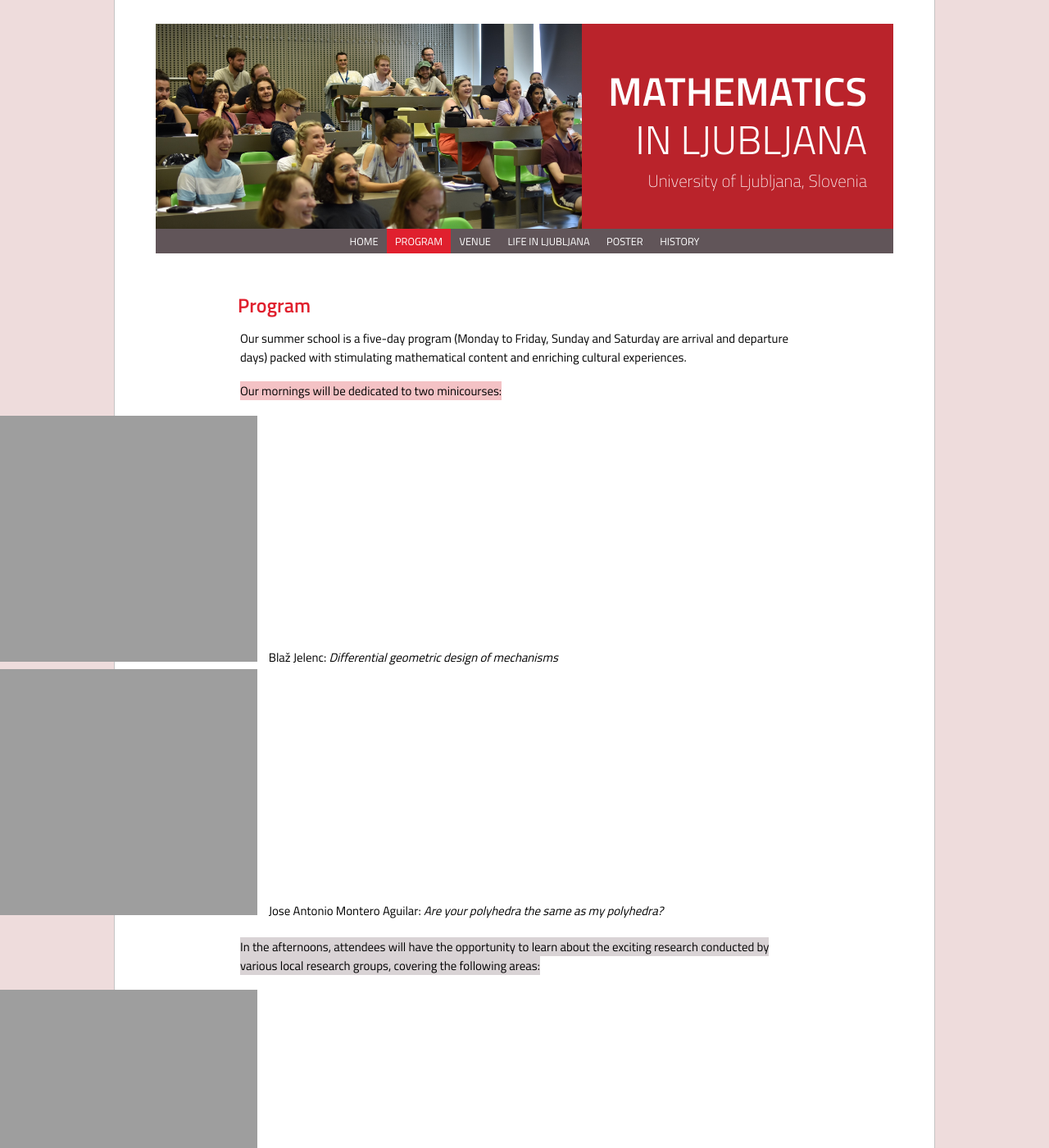
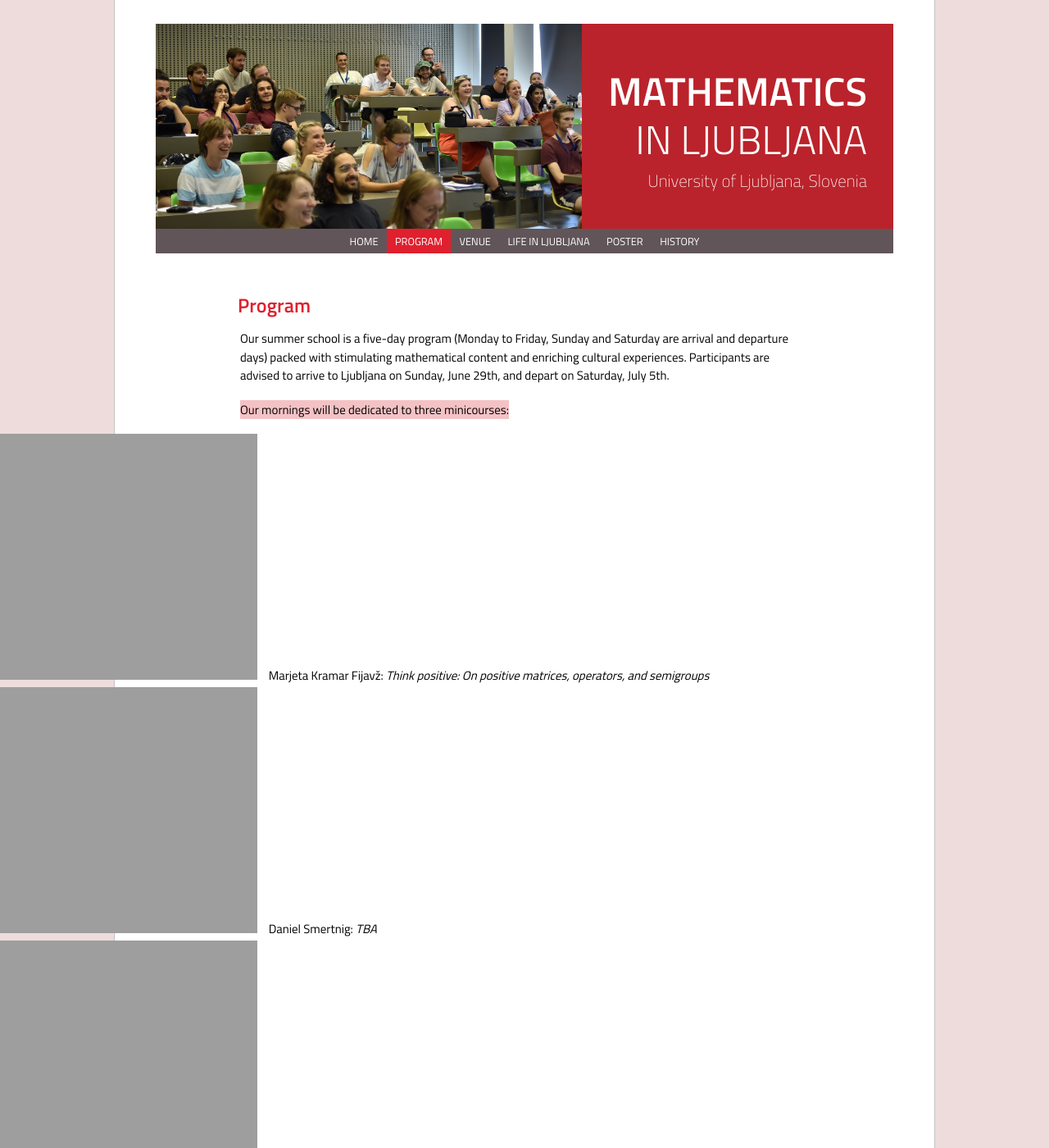
Before and after one commit to ul-fmf/mathematics-in-ljubljana, a Jekyll site: the page built from program.md, in a window 1280 px wide and 1400 px high. Shown: the whole window at 82% size. Built offline with Jekyll 4.4.1, drawn with Linux system fonts in a browser that asks for light colours; nearby versions of some CDN libraries; a style sheet for code colours, icons or effects is not loaded; some of the changed text lies outside the part shown.

Commit message:
Update program.md
Will need to add titles and timetable.

```diff
--- a/program.md
+++ b/program.md
@@ -5,14 +5,15 @@ title: Program
 
 # Program
 
-Our summer school is a five-day program (Monday to Friday, Sunday and Saturday are arrival and departure days) packed with stimulating mathematical content and enriching cultural experiences.
+Our summer school is a five-day program (Monday to Friday, Sunday and Saturday are arrival and departure days) packed with stimulating mathematical content and enriching cultural experiences. Participants are advised to arrive to Ljubljana on Sunday, June 29th, and depart on Saturday, July 5th.
 
 <span class="minicourse">
-Our mornings will be dedicated to two minicourses:
+Our mornings will be dedicated to three minicourses:
 </span>
 
-- Blaž Jelenc: *Differential geometric design of mechanisms*
-- Jose Antonio Montero Aguilar: *Are your polyhedra the same as my polyhedra?*
+- Marjeta Kramar Fijavž: *Think positive: On positive matrices, operators, and semigroups*
+- Daniel Smertnig: *TBA*
+- Ada Šadl Praprotnik: *TBA*
 
 <span class="researchgroup">
 In the afternoons, attendees will have the opportunity to learn about the exciting research conducted by various local research groups, covering the following areas:
@@ -31,10 +32,13 @@ In the afternoons, attendees will have the opportunity to learn about the exciti
 Alongside mathematical content, we'll provide valuable insights into master's and doctoral programs, including the chance to pursue a double degree with the University of Trieste for master's students. Additionally, we'll offer information on arrival, accommodation, and studying in Ljubljana, along with perspectives from current foreign master's and doctoral students on life and academics in the city.
 </span>
 
-Throughout the week, we'll organize engaging cultural activities, starting with a guided tour of Ljubljana on the first day and an excursion to Bled on Wednesday. Participants can explore the memorial room of Josip Plemelj, the first rector of the University of Ljubljana and a renowned mathematician, to discover more about his life and contributions.
+Throughout the week, we'll organize engaging cultural activities, starting with a guided tour of Ljubljana on the first day and an excursion to Bled on Wednesday.
+<!---Participants can explore the memorial room of Josip Plemelj, the first rector of the University of Ljubljana and a renowned mathematician, to discover more about his life and contributions.-->
 
 # Timetable
 
+TBA
+<!---
 <table class="timetable">
   <thead>
     <tr>
@@ -120,4 +124,5 @@ Throughout the week, we'll organize engaging cultural activities, starting with
       <td>Dinner</td>
     </tr>
   </tbody>
+  -->
 </table>
```
